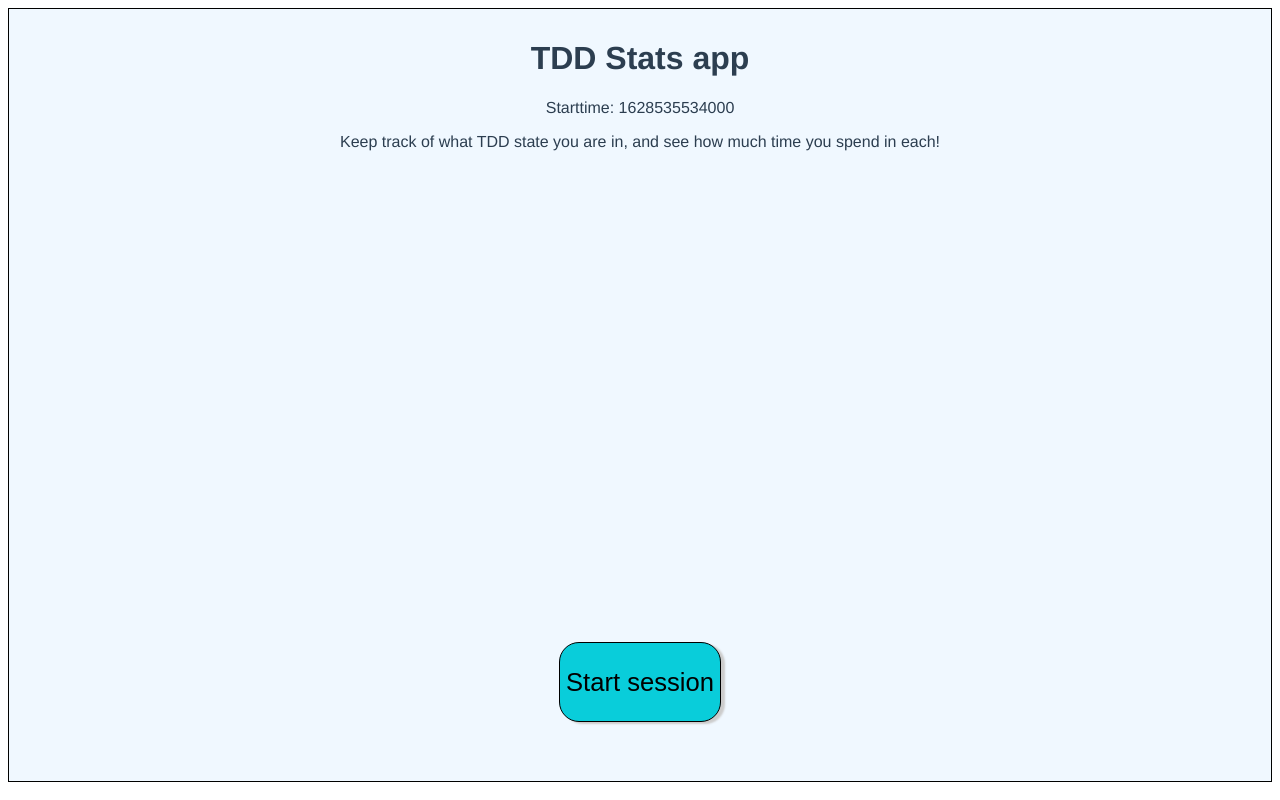
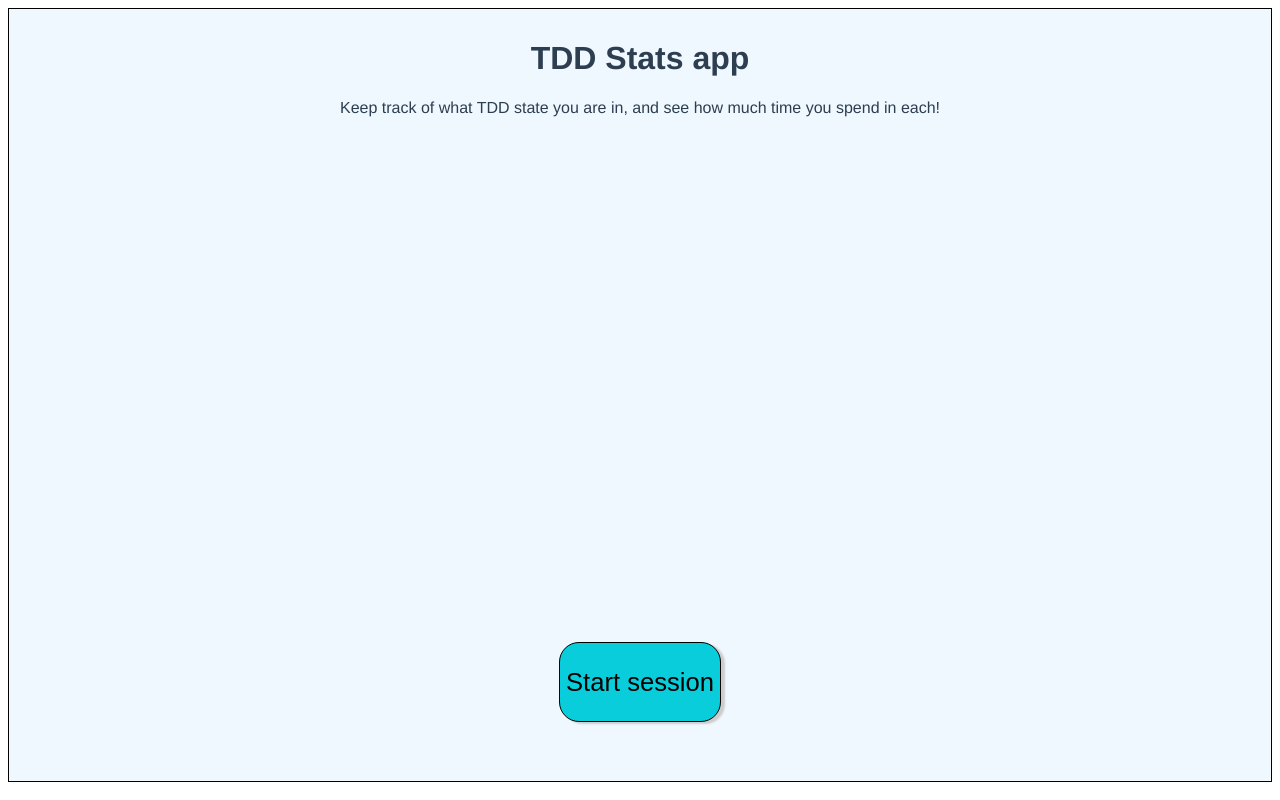
Before and after one commit to ProAgileAB/TDDStats, a Vue app: page / in a window 1280 px wide. Built offline with nearby package versions, Linux system fonts and the light colour scheme.

Commit message:
Remove starttime debug code

```diff
--- a/src/components/Splash.vue
+++ b/src/components/Splash.vue
@@ -2,7 +2,6 @@
   <div class="page">
     <div class="section">
       <h1>TDD Stats app</h1>
-      <p>Starttime: {{ Date.now() }}</p>
       <p>
         Keep track of what TDD state you are in, and see how much time you spend
         in each!
```
